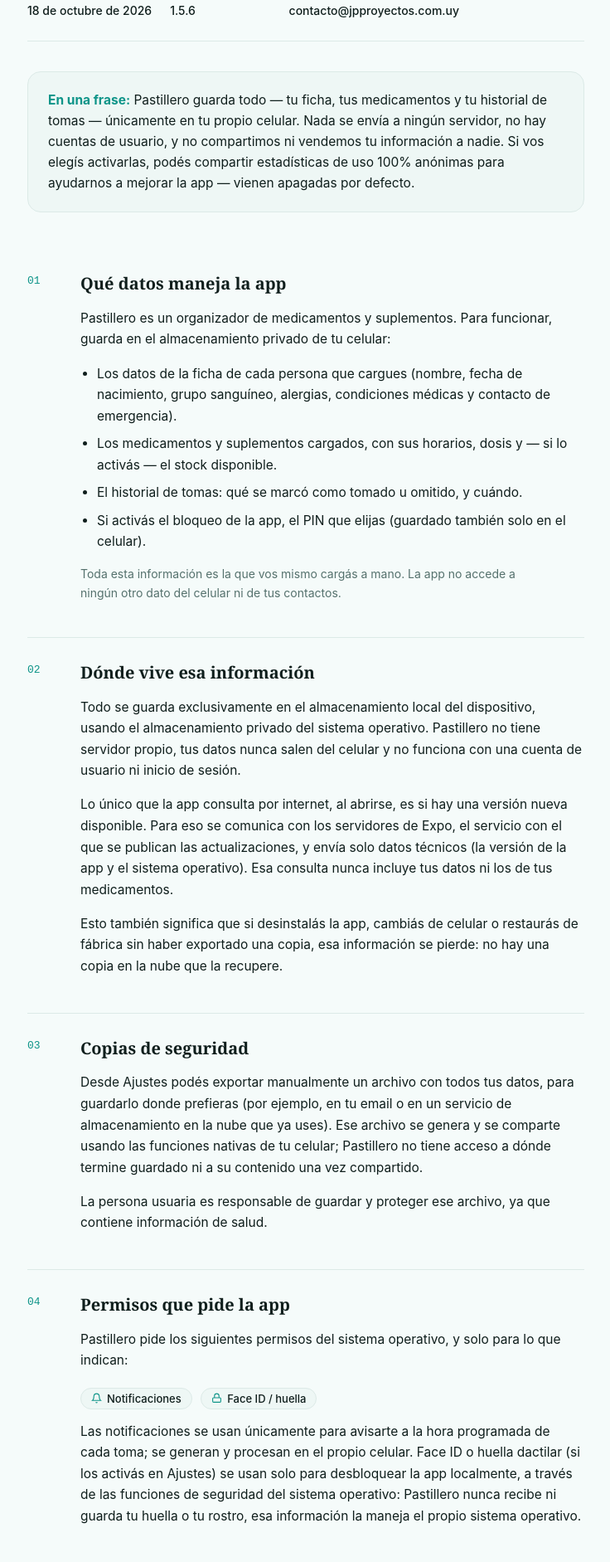
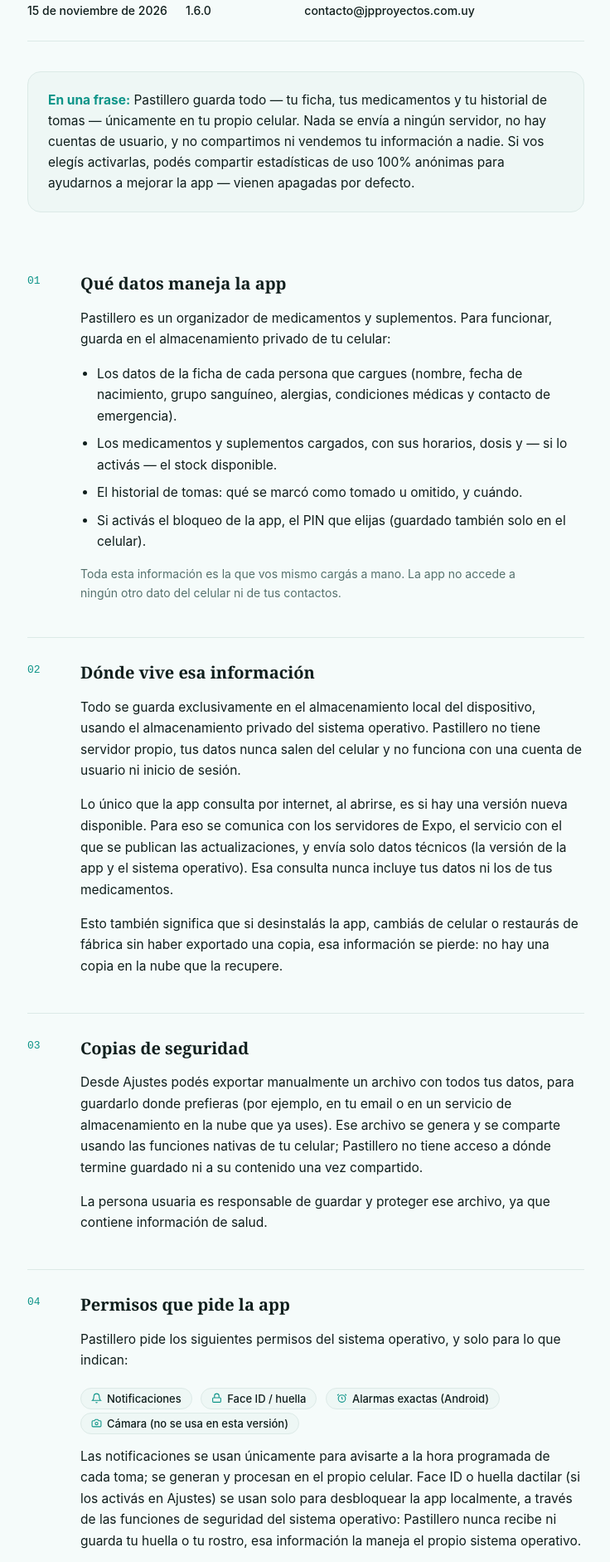
Before and after one commit to Kaluka92/kaluka92.github.io, a plain HTML site: page pastillero/privacidad.html in a window 1280 px wide. Shown: the part 256-2139 px from the top of the page at 83% size, without its empty margins (271-1007 px from the left). Drawn offline with Linux system fonts and the light colour scheme; a script that the page names is missing.

Commit message:
Pastillero: política al día con la 1.6.0 (alarmas exactas y cámara declaradas) — NO mergear hasta publicar
Co-Authored-By: Claude Sonnet 5.5 <noreply@anthropic.com>
Claude-Session: https://claude.ai/code/session_01ArLcYAqrNUstavHcGnUcrd

```diff
--- a/pastillero/privacidad.html
+++ b/pastillero/privacidad.html
@@ -222,11 +222,11 @@
   <div class="metadatos">
     <div class="metadato">
       <span class="metadato-etiqueta">Vigencia</span>
-      <span class="metadato-valor" id="fecha-vigencia">18 de octubre de 2026</span>
+      <span class="metadato-valor" id="fecha-vigencia">15 de noviembre de 2026</span>
     </div>
     <div class="metadato">
       <span class="metadato-etiqueta">Versión de la app</span>
-      <span class="metadato-valor">1.5.6</span>
+      <span class="metadato-valor">1.6.0</span>
     </div>
     <div class="metadato">
       <span class="metadato-etiqueta">Contacto</span>
@@ -280,8 +280,12 @@
       <div>
         <span class="chip"><svg viewBox="0 0 24 24" fill="none" stroke="currentColor" stroke-width="2"><path d="M18 8a6 6 0 0 0-12 0c0 7-3 9-3 9h18s-3-2-3-9"/><path d="M13.73 21a2 2 0 0 1-3.46 0"/></svg>Notificaciones</span>
         <span class="chip"><svg viewBox="0 0 24 24" fill="none" stroke="currentColor" stroke-width="2"><rect x="3" y="11" width="18" height="10" rx="2"/><path d="M7 11V7a5 5 0 0 1 10 0v4"/></svg>Face ID / huella</span>
+        <span class="chip"><svg viewBox="0 0 24 24" fill="none" stroke="currentColor" stroke-width="2"><circle cx="12" cy="13" r="8"/><path d="M12 9v4l2 2"/><path d="M5 3 2 6"/><path d="m22 6-3-3"/></svg>Alarmas exactas (Android)</span>
+        <span class="chip"><svg viewBox="0 0 24 24" fill="none" stroke="currentColor" stroke-width="2"><path d="M14.5 4h-5L7 7H4a2 2 0 0 0-2 2v9a2 2 0 0 0 2 2h16a2 2 0 0 0 2-2V9a2 2 0 0 0-2-2h-3l-2.5-3z"/><circle cx="12" cy="13" r="3"/></svg>Cámara (no se usa en esta versión)</span>
       </div>
       <p style="margin-top:14px">Las notificaciones se usan únicamente para avisarte a la hora programada de cada toma; se generan y procesan en el propio celular. Face ID o huella dactilar (si los activás en Ajustes) se usan solo para desbloquear la app localmente, a través de las funciones de seguridad del sistema operativo: Pastillero nunca recibe ni guarda tu huella o tu rostro, esa información la maneja el propio sistema operativo.</p>
+      <p>En Android, el permiso de <strong>alarmas exactas</strong> hace que el aviso de cada toma suene a la hora justa y no con minutos de demora; lo concedés vos desde los Ajustes del sistema (la app te lo pide con un botón) y podés quitarlo cuando quieras. Se usa solo para programar esos avisos.</p>
+      <p>La app declara también el permiso de <strong>cámara</strong>, pensado para leer el código QR de una ficha que otra persona te comparta. <strong>En esta versión, que no tiene cuentas ni fichas compartidas, la cámara no se usa y la app nunca te la pide.</strong> Si en el futuro se usa, se te pedirá permiso en ese momento y esta política se actualizará antes.</p>
     </div>
   </section>
 
```
Also changed, not shown: 1 other file.
